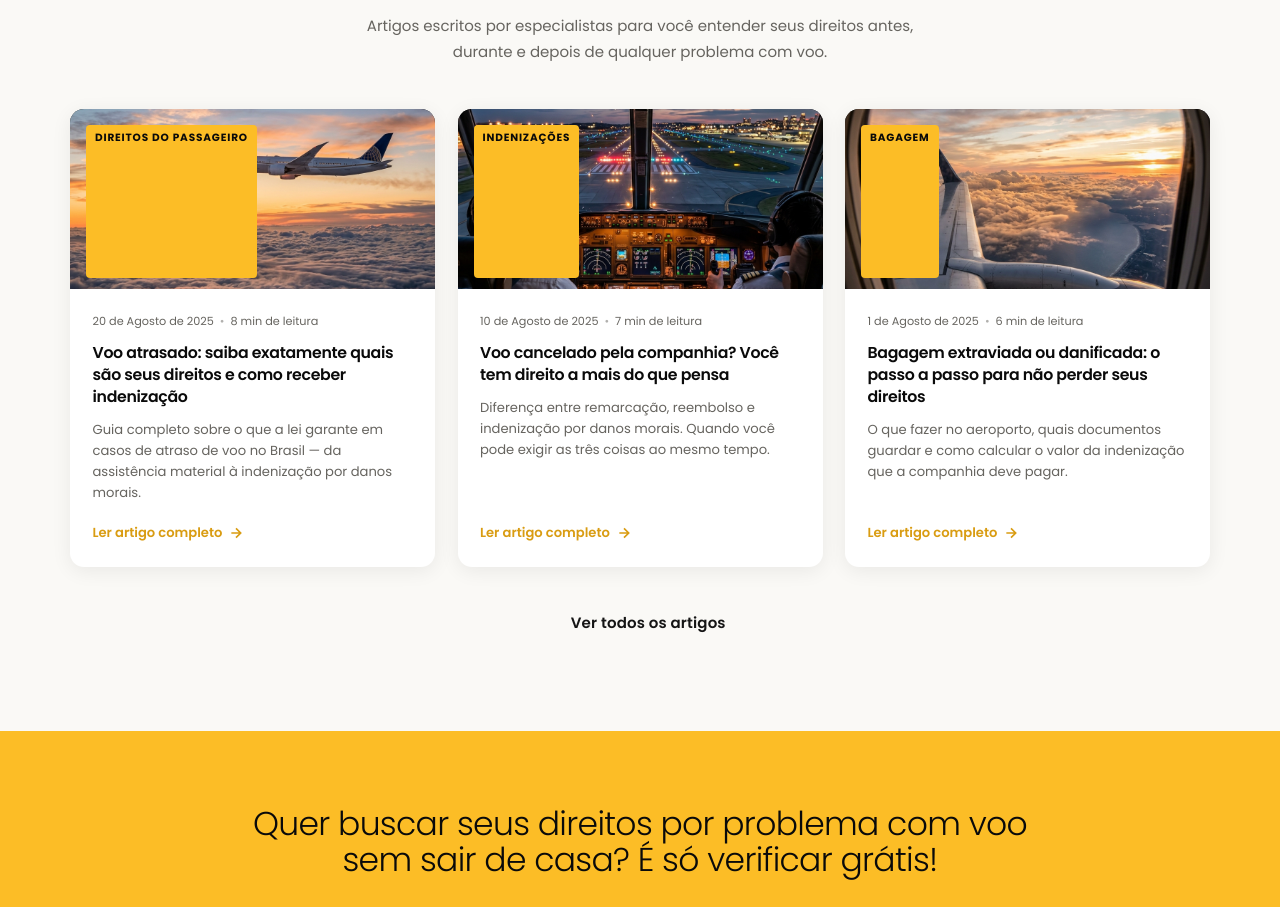
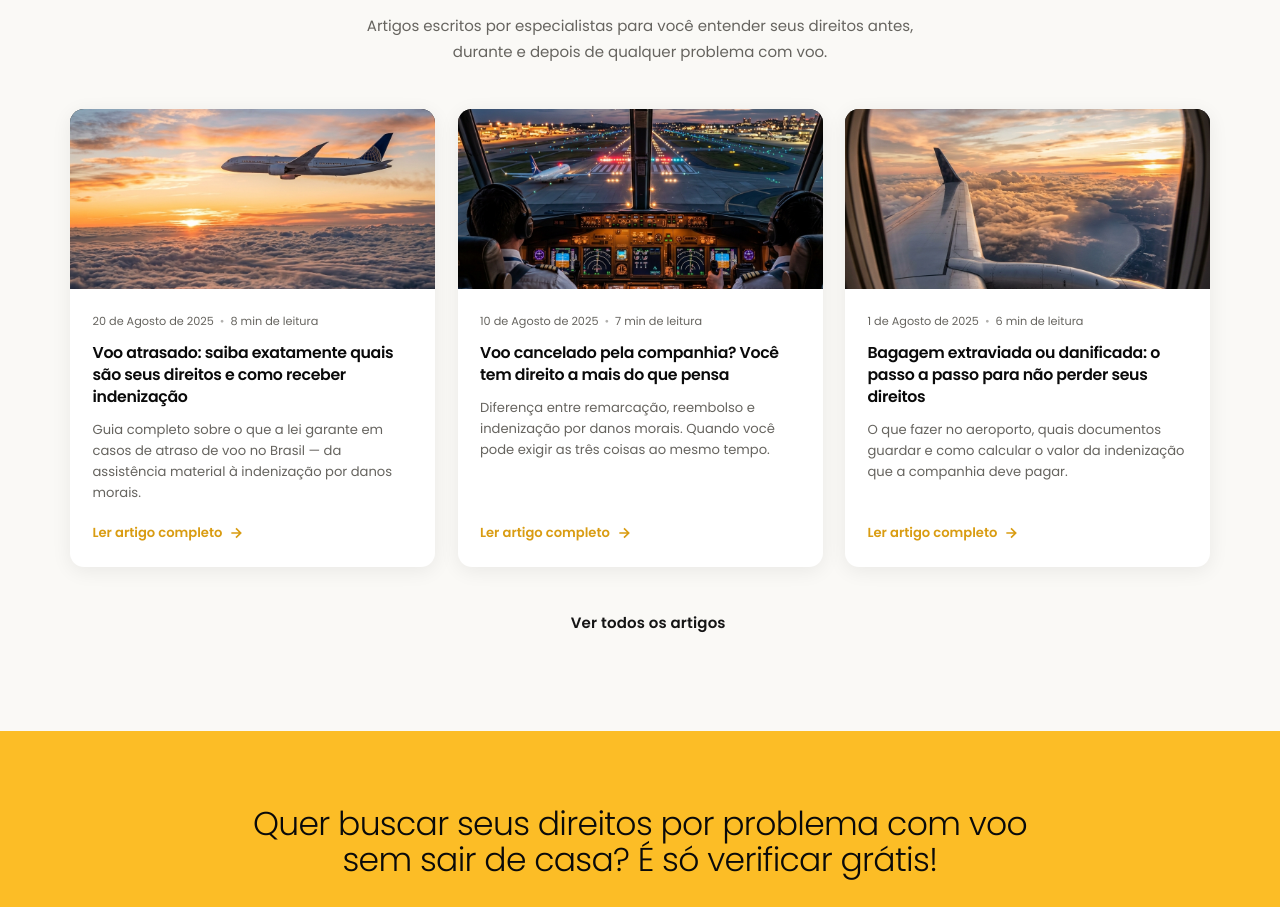
Before and after one commit to t0non/lpLexAero, a Next.js app: page / in a window 1280 px wide. Shown: the part 9371-10278 px from the top of the page. Built offline with nearby package versions, Linux system fonts and the light colour scheme.

Commit message:
feat: completely remove category tags from blog cards

```diff
--- a/src/app/blog/page.js
+++ b/src/app/blog/page.js
@@ -40,7 +40,7 @@ export default function BlogPage() {
                       style={{ width: "100%", height: "100%", objectFit: "cover", display: "block" }}
                     />
                   )}
-                  <span style={{ position: "absolute", bottom: "12px", left: "16px", background: "var(--lex-gold)", color: "var(--lex-black)", padding: "4px 10px", fontSize: "11px", fontWeight: "bold", borderRadius: "4px", textTransform: "uppercase", zIndex: 10 }}>{post.category}</span>
+
                   <div className="blog-card__image-overlay" />
                 </div>
 
--- a/src/app/page.js
+++ b/src/app/page.js
@@ -644,7 +644,7 @@ export default function Home() {
               <article key={post.slug} className="blog-card">
                 <div className="blog-card__image-wrap" style={{ height: 180, position: 'relative' }}>
                   <img src={post.coverImage} alt={post.title} style={{ width: '100%', height: '100%', objectFit: 'cover' }} />
-                  <span className="blog-card__category" style={{ position: 'absolute', top: 16, left: 16, zIndex: 1 }}>{post.category}</span>
+
                 </div>
                 <div className="blog-card__body">
                   <div className="blog-card__meta">
```
